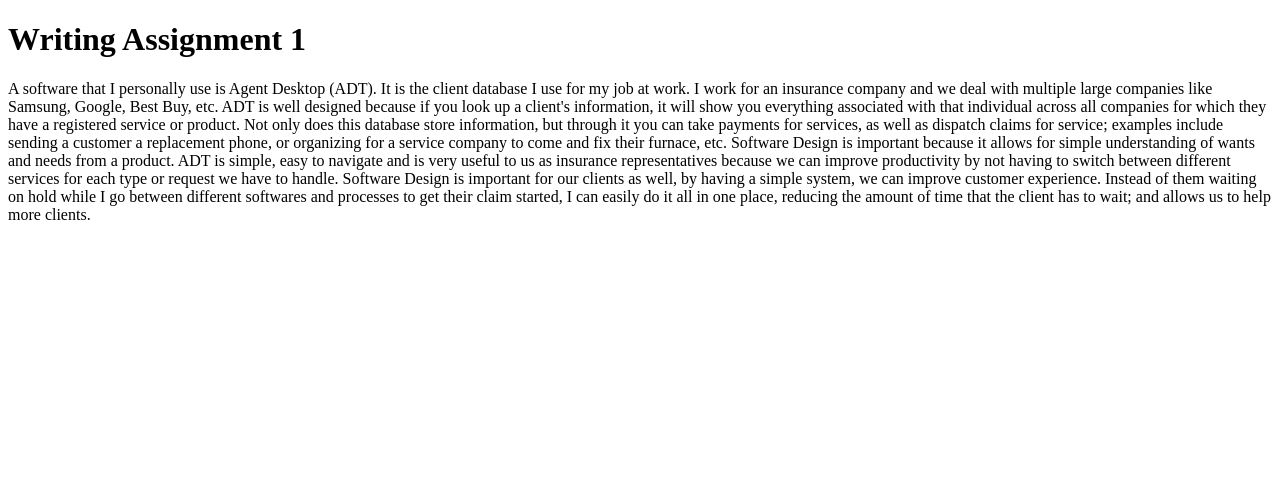
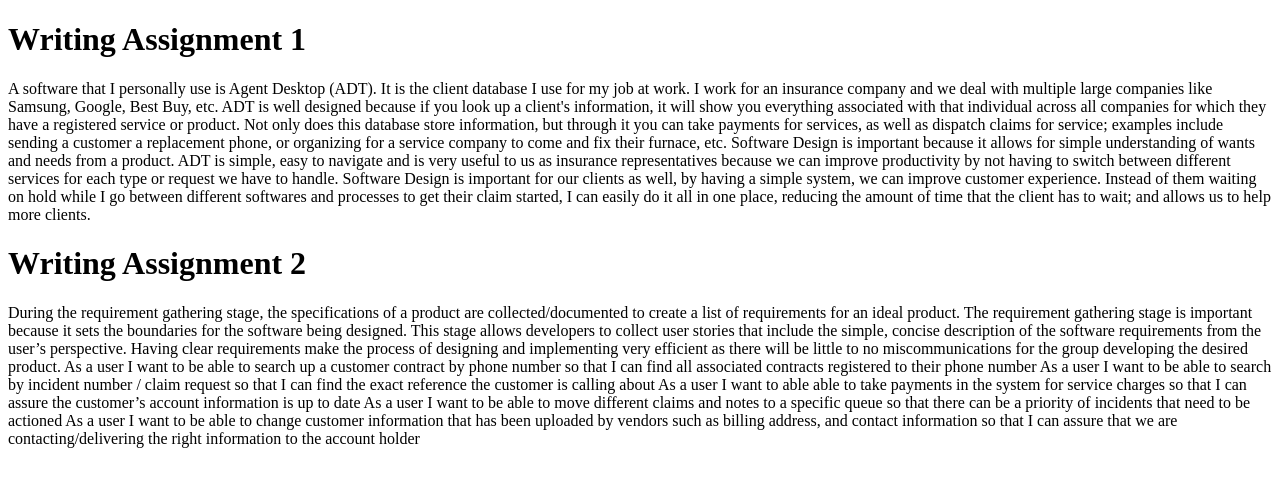
Before and after one commit to pb-owen/123-11fishcake, a plain HTML site: page index.html in a window 1280 px wide. Drawn offline with Linux system fonts and the light colour scheme.

Commit message:
Update index.html

```diff
--- a/index.html
+++ b/index.html
@@ -14,4 +14,19 @@
       representatives because we can improve productivity by not having to switch between different services for each type or request we have to handle. Software Design is important for our clients as well, by having a simple system, we can improve customer experience. Instead of them waiting
       on hold while I go between different softwares and processes to get their claim started, I can easily do it all in one place, reducing the amount of time that the client has to wait; and allows us to help more clients. </p>
 
+  <h1> Writing Assignment 2 </h1>
+  <p> During the requirement gathering stage, the specifications of a product are collected/documented to create a list of requirements for an ideal product. The requirement gathering stage is important because it sets the boundaries for the software being designed. This stage allows developers
+      to collect user stories that include the simple, concise description of the software requirements from the user’s perspective. Having clear requirements make the process of designing and implementing very efficient as there will be little to no miscommunications for the group developing
+      the desired product.
+
+      As a user I want to be able to search up a customer contract by phone number so that I can find all associated contracts registered to their phone number
+
+      As a user I want to be able to search by incident number / claim request so that I can find the exact reference the customer is calling about
+
+      As a user I want to able able to take payments in the system for service charges so that I can assure the customer’s account information is up to date
+
+      As a user I want to be able to move different claims and notes to a specific queue so that there can be a priority of incidents that need to be actioned
+
+      As a user I want to be able to change customer information that has been uploaded by vendors such as billing address, and contact information so that I can assure that we are contacting/delivering the right information to the account holder
+  </p>
 </html>
```
